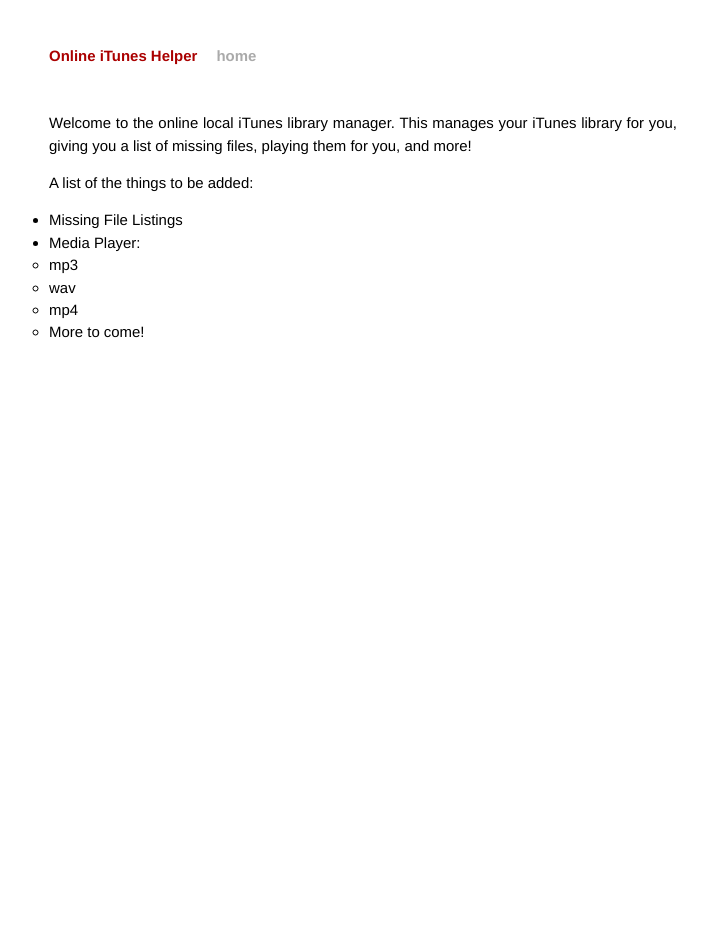
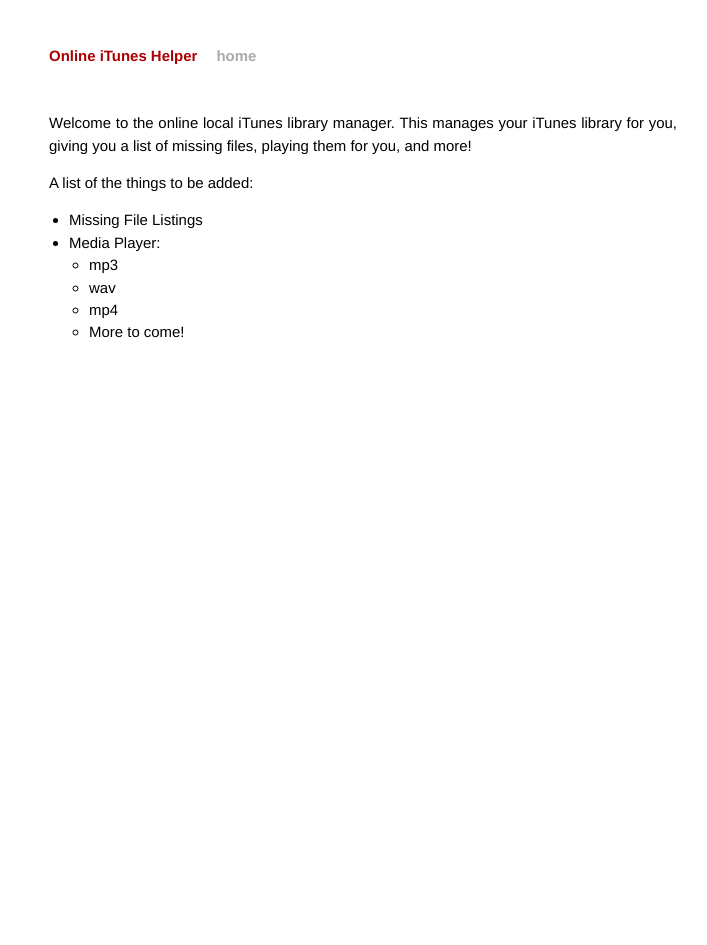
Before and after one commit to octylFractal/OnlineItunes, a Jekyll site: the page built from index.html, in a window 1280 px wide. Shown: the whole page, without its empty margins (277-984 px from the left). Built offline with Jekyll 4.4.1, drawn with Linux system fonts in a browser that asks for light colours; Markdown is read by kramdown in place of the engine named in the settings.

Commit message:
Nay, apparently

```diff
--- a/index.html
+++ b/index.html
@@ -4,7 +4,9 @@
 ---
 <!-- list fixes -->
 <style>
-    li+ul {padding-left: 20px;}
+    ul {
+        padding-left: 20px;
+    }
 </style>
 <!-- end -->
 <p>
```
